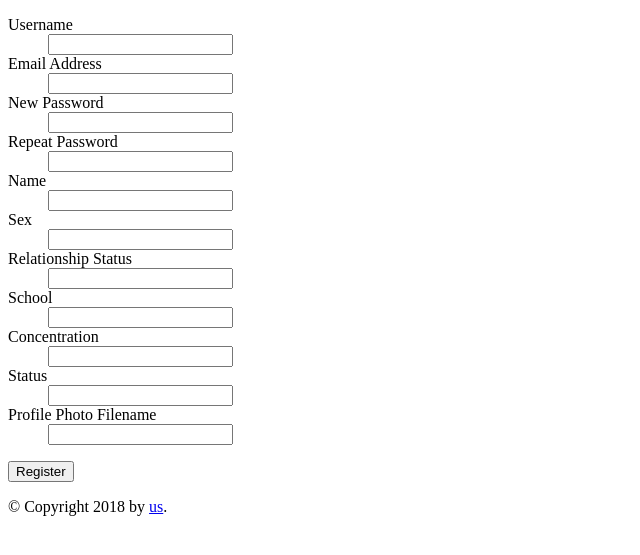
After one commit to mnm364/thehopbook, a Flask app: page /register in a window 1280 px wide. The commit adds this page. Shown: the top 555 px of the page, without its empty margins (0-640 px from the left). Run offline with Flask 2, Linux system fonts and the light colour scheme; parts of the project's set-up code (start-up, migrations or seed data) failed here and were passed over; some libraries are stand-ins or nearby versions.

Commit message:
register page + commented out file upload

```diff
--- a/app.py
+++ b/app.py
@@ -1,67 +1,124 @@
-from flask import Flask, jsonify, request, render_template, json
+from db_helpers import readdb, writedb
+from flask import Flask, jsonify, request, render_template, json, flash, redirect, Session, url_for
+from flask_wtf import FlaskForm
+from flask_wtf.file import FileField, FileRequired, FileAllowed
+from werkzeug.utils import secure_filename
+from wtforms import Form, BooleanField, StringField, PasswordField, validators
+
 app = Flask(__name__)
+app.secret_key = "SECRET-KEY"
 
 SUCCESS = json.dumps({'success':True}), 200, {'ContentType':'application/json'}
+
+
+class RegistrationForm(Form):
+    username = StringField('Username', [validators.Length(min=4, max=25)])
+    email = StringField('Email Address', [validators.Length(min=6, max=35)])
+    password = PasswordField('New Password', [
+        validators.DataRequired(),
+        validators.EqualTo('confirm', message='Passwords must match')
+    ])
+    confirm = PasswordField('Repeat Password')
+    name = StringField('Name')
+    sex = StringField('Sex')
+    relationship = StringField('Relationship Status')
+    school = StringField('School')
+    concentration = StringField('Concentration')
+    status = StringField('Status')
+    picture_filename = StringField('Profile Photo Filename')
+    # picture = FileField(validators=[
+    #     FileRequired(),
+    #     FileAllowed(['jpg', 'png'], 'Images only!')])
 
 @app.route('/')
 def index():
     return render_template('login.html')
 
+@app.route('/db')
+def db(): pass
+
+@app.route('/register', methods=['GET', 'POST'])
+def register():
+    form = RegistrationForm(request.form)
+    if request.method == 'POST' and form.validate():
+        _create_user(dict(
+            username=form.username.data,
+            password=form.password.data,
+            email=form.email.data,
+            name=form.name.data,
+            sex=form.sex.data,
+            relationship=form.relationship.data,
+            school=form.school.data,
+            concentration=form.concentration.data,
+            status=form.status.data,
+            picture_filename=form.picture_filename.data))
+        flash('Thanks for registering')
+        return redirect(url_for('index'))
+    return render_template('register.html', form=form)
+
 @app.route('/user/<username>', methods=['GET'])
 def display_user(username):
-    with open('nosqldb/users.json', 'r') as f, open('nosqldb/friends.json', 'r') as g:
-        user = json.loads(f.read()).get(username)
-        friends = json.loads(g.read()).get(username, [])
-        user['friends'] = friends
-        # return jsonify(user)
-        return render_template('profile.html', user=user)
+    user = readdb('users').get(username)
+
+    if user is None:
+        return page_not_found(None)
+
+    friends = readdb('friends').get(username, [])
+    user['friends'] = friends
+    # return jsonify(user)
+    return render_template('profile.html', user=user)
+
+@app.errorhandler(404)
+def page_not_found(e):
+    return render_template('404.html'), 404
 
 @app.route('/user/<username>', methods=['POST'])
 def create_user(username):
-    with open('nosqldb/users.json', 'r+') as f:
-        content = json.loads(f.read())
-        content[username] = request.get_json()
-        f.seek(0)
-        f.write(json.dumps(content, sort_keys=True, indent=2, separators=(',', ': ')))
-        f.truncate()
+    user = request.get_json()
+    user['username'] = username
+    _create_user(user)
 
     return SUCCESS
 
+def _create_user(user):
+    # if 'picture' in user:
+    #     picture.save(os.path.join(
+    #         'db', 'profilepics', username))
+    #     user['picture'] = user['picture'].name
+
+    content = readdb('users')
+    content[user['username']] = user
+    writedb('users', content)
+
 @app.route('/createfriend', methods=['POST'])
 def create_friend():
-    with open('nosqldb/friends.json', 'r+') as f:
-        content = json.loads(f.read())
-        friends = request.form
-        from_friends = set(content.setdefault(friends['from'], []))
-        from_friends.add(friends['to'])
-        to_friends = set(content.setdefault(friends['to'], []))
-        to_friends.add(friends['from'])
-        content[friends['from']] = list(from_friends)
-        content[friends['to']] = list(to_friends)
+    content = readdb('friends')
+    friends = request.form
+    from_friends = set(content.setdefault(friends['from'], []))
+    from_friends.add(friends['to'])
+    to_friends = set(content.setdefault(friends['to'], []))
+    to_friends.add(friends['from'])
+    content[friends['from']] = list(from_friends)
+    content[friends['to']] = list(to_friends)
 
-        f.seek(0)
-        f.write(json.dumps(content, sort_keys=True, indent=2, separators=(',', ': ')))
-        f.truncate()
+    writedb('friends', content)
 
     return SUCCESS
 
 @app.route('/removefriend', methods=['POST'])
 def remove_friend():
-    with open('nosqldb/friends.json', 'r+') as f:
-        content = json.loads(f.read())
-        friends = request.form
-        from_friends = set(content.setdefault(friends['from'], []))
-        from_friends.remove(friends['to'])
-        to_friends = set(content.setdefault(friends['to'], []))
-        to_friends.remove(friends['from'])
-        content[friends['from']] = list(from_friends)
-        content[friends['to']] = list(to_friends)
-
-        f.seek(0)
-        f.write(json.dumps(content, sort_keys=True, indent=2, separators=(',', ': ')))
-        f.truncate()
+    content = readdb('friends')
+    friends = request.form
+    from_friends = set(content.setdefault(friends['from'], []))
+    from_friends.remove(friends['to'])
+    to_friends = set(content.setdefault(friends['to'], []))
+    to_friends.remove(friends['from'])
+    content[friends['from']] = list(from_friends)
+    content[friends['to']] = list(to_friends)
+    writedb('friends', content)
 
     return SUCCESS
 
 if __name__ == '__main__':
-    app.run(debug=True, use_reloader=True)
+    app.debug = True
+    app.run()
--- /dev/null
+++ b/templates/404.html
@@ -0,0 +1 @@
+<div>404 Error</div>
--- /dev/null
+++ b/templates/_formhelpers.html
@@ -0,0 +1,12 @@
+{% macro render_field(field) %}
+  <dt>{{ field.label }}
+  <dd>{{ field(**kwargs)|safe }}
+  {% if field.errors %}
+    <ul class=errors>
+    {% for error in field.errors %}
+      <li>{{ error }}</li>
+    {% endfor %}
+    </ul>
+  {% endif %}
+  </dd>
+{% endmacro %}
--- a/templates/profile.html
+++ b/templates/profile.html
@@ -8,8 +8,9 @@
 		Profile Picture
 	</div>
 	<div class="content">
-		{% if user.picture is defined %}
-			<img src="{{ url_for('static', filename='images/group.jpg') }}"
+		{% if user.picture_filename is defined %}
+			<img
+				src="{{ url_for('static', filename='profilepics/' + user.picture_filename) }}"
 				 alt="Picture of {{user.name | default('the user')}}"
 				 width="240"
 			/>
@@ -42,6 +43,7 @@
 			set to_display = [
 				'name',
 				'sex',
+				'relationship',
 				'school',
 				'concentration',
 				'status',
--- /dev/null
+++ b/templates/register.html
@@ -0,0 +1,34 @@
+{% from "_formhelpers.html" import render_field %}
+
+{% extends "base.html" %}
+{% block title %}Sign Up{% endblock %}
+
+{% block content %}
+
+<form method=post>
+  <dl>
+	{% set fields = [
+			'username',
+			'email',
+			'password',
+			'confirm',
+			'name',
+			'sex',
+			'relationship',
+			'school',
+			'concentration',
+			'status',
+			'picture_filename',
+			'accept_tos'
+		]
+	%}
+
+	{% for field in fields if field in form %}
+		{{render_field(form[field]) }}
+	{% endfor %}
+
+  </dl>
+  <p><input type=submit value=Register>
+</form>
+
+{% endblock %}
--- a/templates/signup.html
+++ /dev/null
@@ -1,2 +0,0 @@
-{% extends "base.html" %}
-{% block title %}Sign Up{% endblock %}
```
Also changed, not shown: db/users.json (added, +74 -0 lines), db_helpers.py (added, +14 -0 lines), nosqldb/users.json (deleted, +0 -38 lines), db/friends.json (renamed from nosqldb/friends.json), static/profilepics/mikey.jpg (added), 1 other file.
